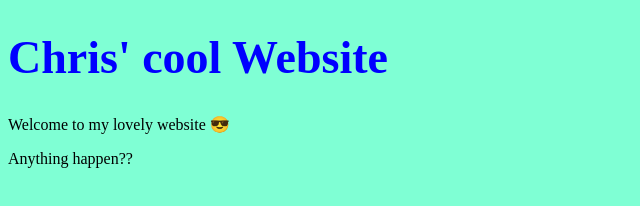
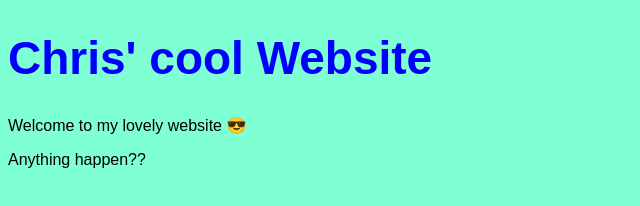
Before and after one commit to christopats/tech-cornwall-devops, a plain HTML site: page index.html in a window 1280 px wide. Shown: the whole page, without its empty margins (0-640 px from the left). Drawn offline with Linux system fonts and the light colour scheme.

Commit message:
font change

```diff
--- a/index.html
+++ b/index.html
@@ -7,7 +7,7 @@
     <title>Document</title>
 </head>
 
-<body style="background-color:aquamarine">
+<body style="background-color:aquamarine; font-family: fantasy;">
     <h1 style="color:blue;font-size:46px;">Chris' cool Website</h1>
     <p>Welcome to my lovely website 😎</p>
     <p>Anything happen??</p>
```
